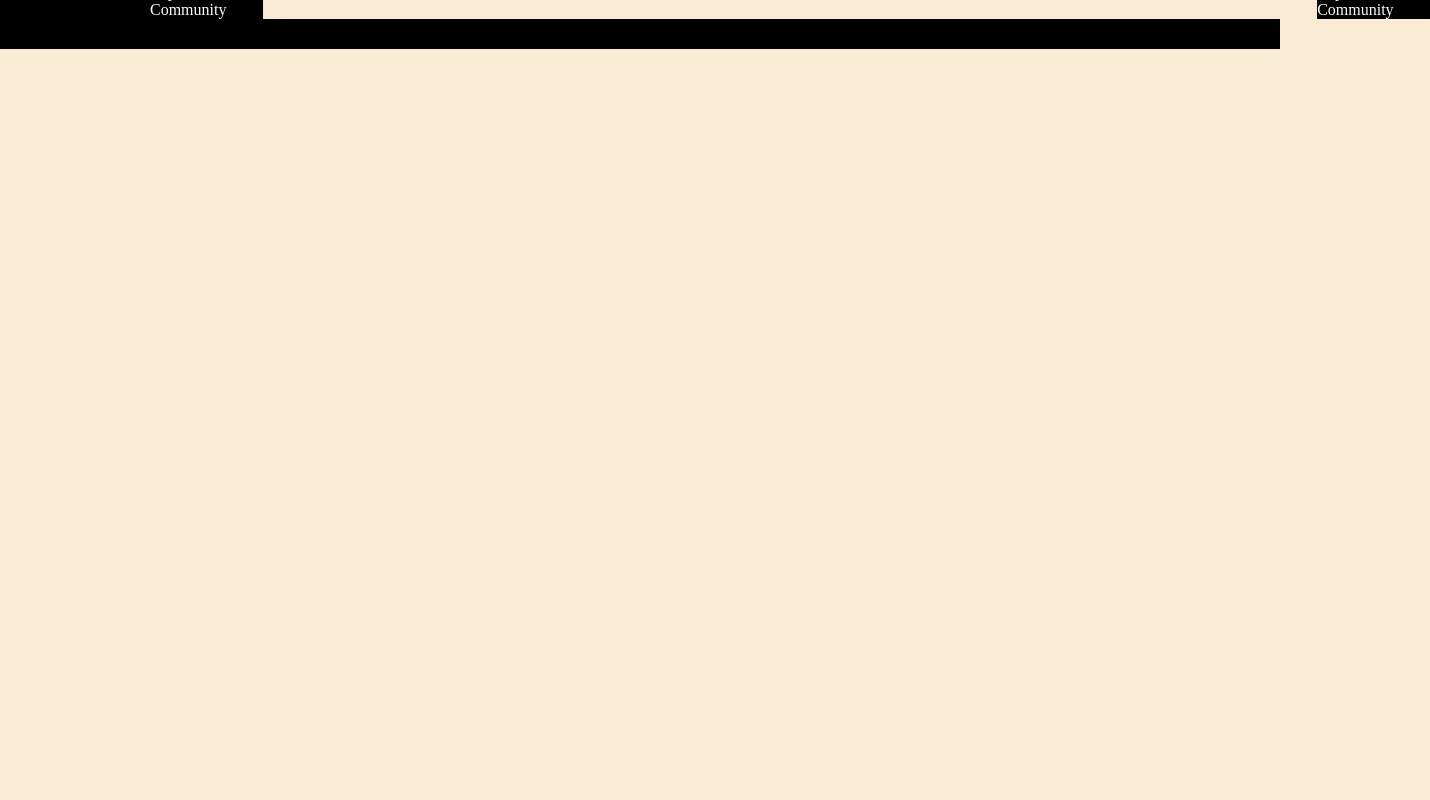
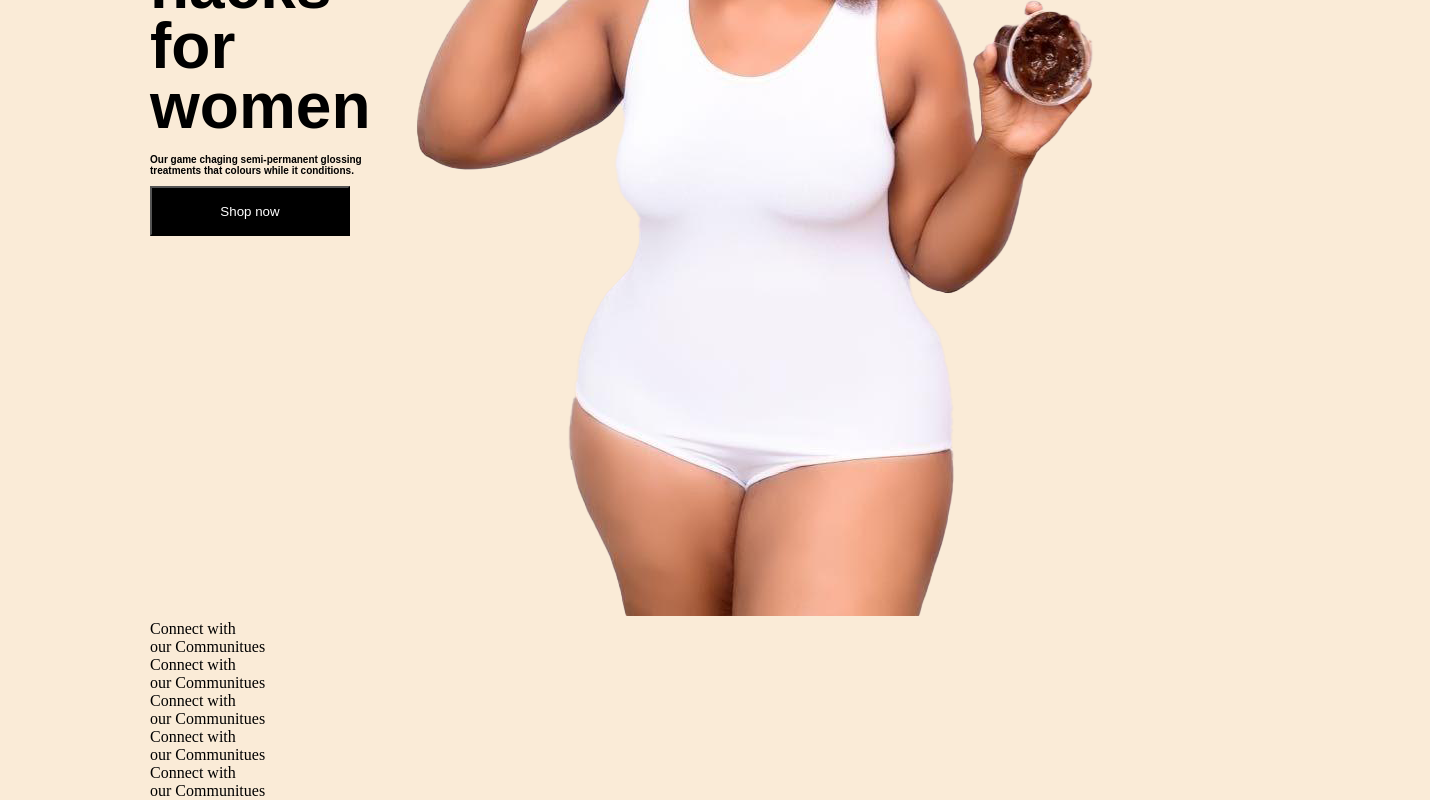
Before and after one commit to Saniflex-1/ReactJs, a React (Create React App) app: page / in a window 1280 px wide. Shown: the part 545-1345 px from the top of the page, 1430 px wide, since content can reach past the window. Before the commit the page ends 800 px from the top, so only its background shows below. Built offline with nearby package versions, Linux system fonts and the light colour scheme.

Commit message:
Update home.js

```diff
--- a/src/Components/home.js
+++ b/src/Components/home.js
@@ -16,22 +16,36 @@ function HomePage() {
               <button className="shop-btn">Shop now</button>
             </div>
           </div>
-          <div className="cont">
+          <div className="conts">
             <img src="assets/s1.png" alt="beauty" />
           </div>
         </div>
-      </div>
 
-      <div className="homeBottom">
-        <div className="bottomHome">
-          <div className="sec">
+        {/* Home footer */}
+        <div className="homeFooter">
+          <div className="homeFootItems">
             <p>
-              Explore our color <br /> Community
+              Connect with <br /> our Communitues
             </p>
           </div>
-          <div className="sec">
+          <div className="homeFootItems">
             <p>
-              Explore our color <br /> Community
+              Connect with <br /> our Communitues
+            </p>
+          </div>
+          <div className="homeFootItems">
+            <p>
+              Connect with <br /> our Communitues
+            </p>
+          </div>
+          <div className="homeFootItems">
+            <p>
+              Connect with <br /> our Communitues
+            </p>
+          </div>
+          <div className="homeFootItems">
+            <p>
+              Connect with <br /> our Communitues
             </p>
           </div>
         </div>
```
